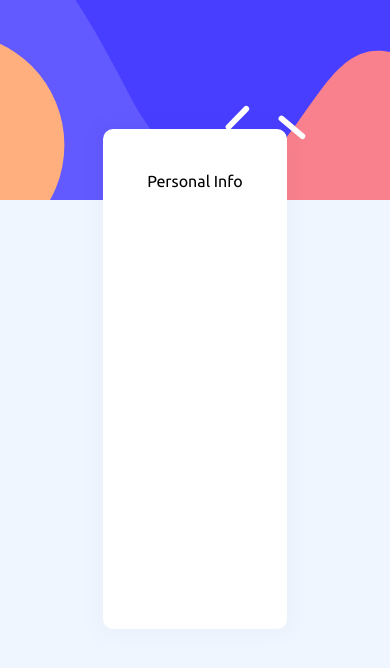
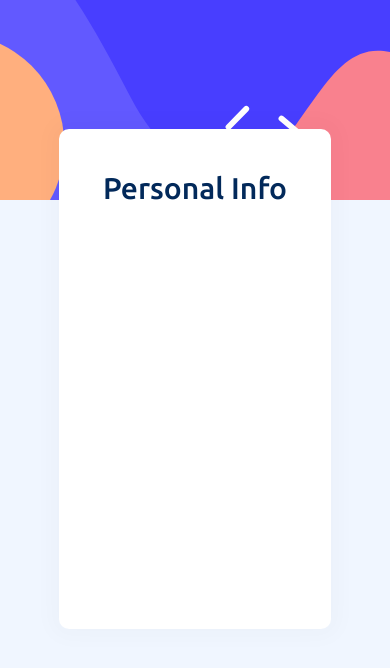
Before and after one commit to hun-ah/multi-step-form-v2, a React (Vite) app: page / in a window 390 px wide. Shown: the top 668 px of the page. Built offline with nearby package versions, Linux system fonts and the light colour scheme.

Commit message:
added styling for h1

```diff
--- a/src/index.css
+++ b/src/index.css
@@ -27,3 +27,15 @@ body {
   align-items: center;
   min-height: 100vh;
 }
+
+h1 {
+  font-size: 40px !important;
+  font-weight: 500 !important;
+  color: var(--marine-blue);
+}
+
+@media screen and (max-width: 1168px) {
+  h1 {
+    font-size: 30px !important;
+  }
+}
```
